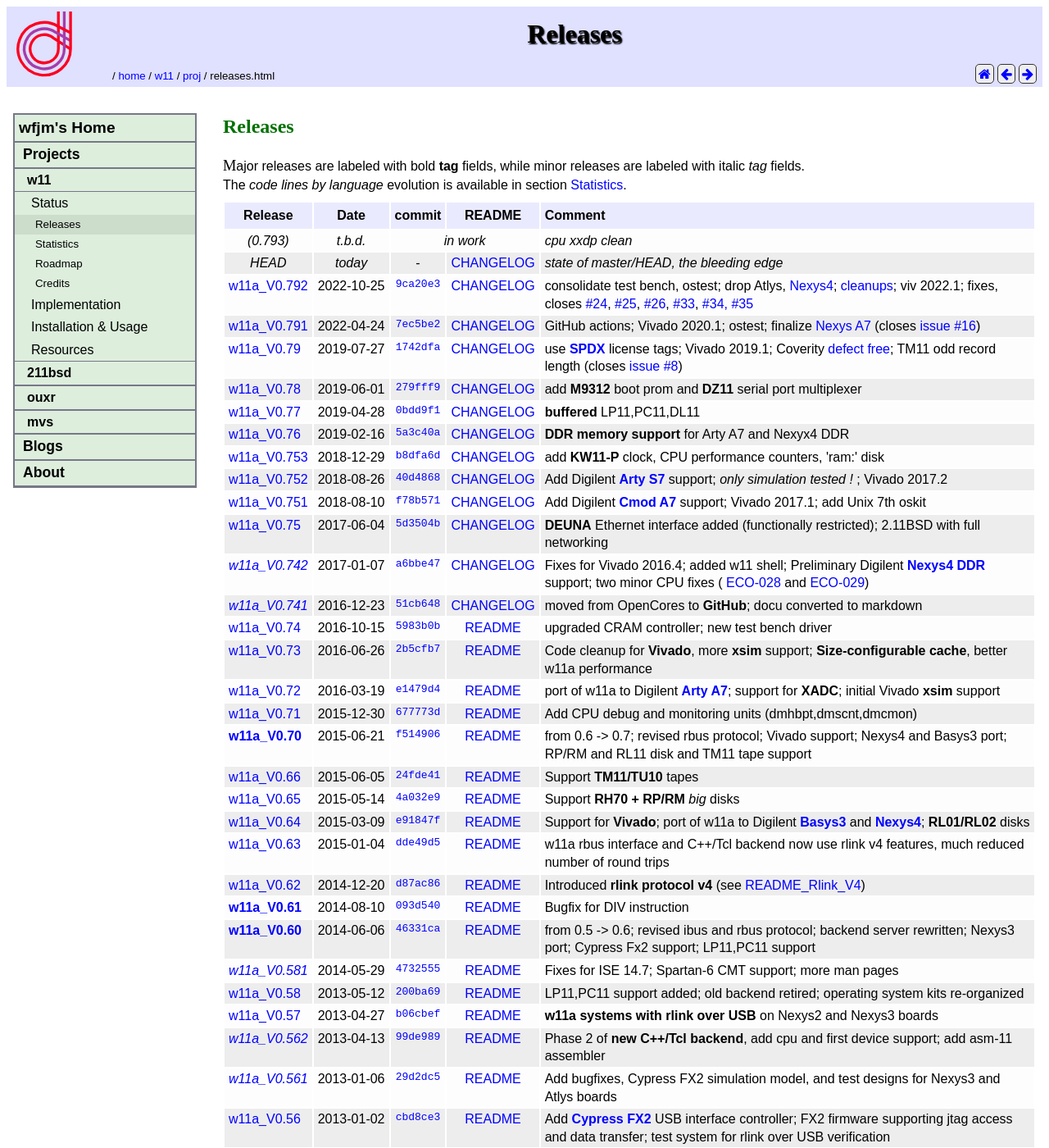
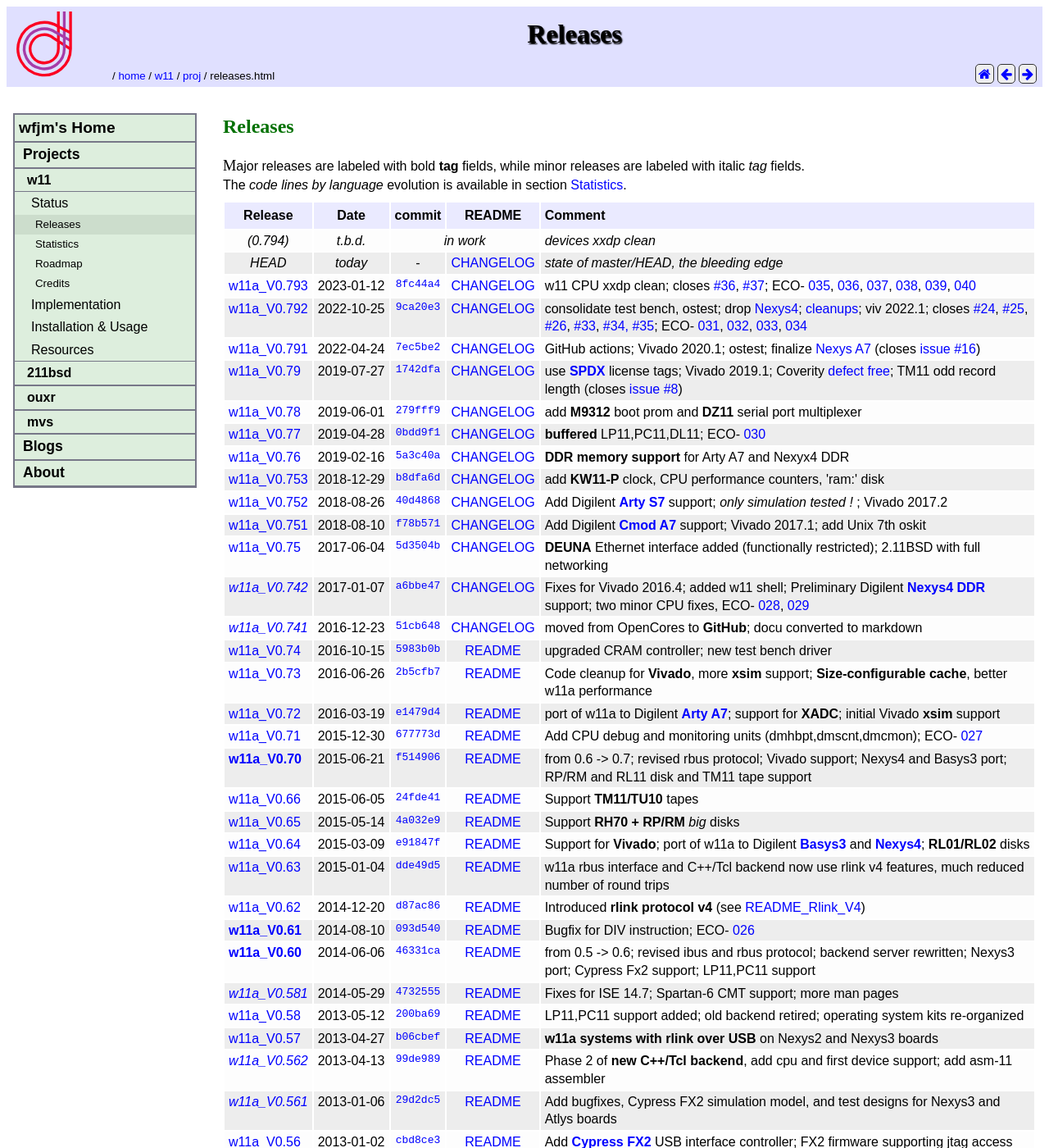
Before and after one commit to wfjm/wfjm.github.io, a Jekyll site: the page built from home/w11/proj/releases.html, in a window 1280 px wide and 1400 px high. Shown: the whole window at 82% size. Built offline with Jekyll 4.4.1, drawn with Linux system fonts in a browser that asks for light colours; some of the changed text lies outside the part shown.

Commit message:
after V0.793

```diff
--- a/home/w11/impl/index.html
+++ b/home/w11/impl/index.html
@@ -2,7 +2,7 @@
 title:  "Features"
 #
 my:
-  changedate: 2022-07-07
+  changedate: 2023-12-04
 ---
 {% capture caption_Fig_F_1 %}
     Fig F-1: A KB11-C processor without FPP and one Massbus interface,
--- a/home/w11/proj/releases.html
+++ b/home/w11/proj/releases.html
@@ -2,7 +2,7 @@
 title: "Releases"
 #
 my:
-  changedate: 2022-10-25
+  changedate: 2023-01-12
 #
   future:
 #  - tag: 0.84
@@ -29,26 +29,45 @@ my:
 #    dat: t.b.d.
 #    com: planned
 #    txt: 'DEUNA buffer chaining; oskit update; ouxr update'
-  - tag: 0.793
+  - tag: 0.794
     dat: t.b.d.
     com: in work
-    txt: 'cpu xxdp clean'
+    txt: 'devices xxdp clean'
 #
   releases:
+  - tag: w11a_V0.793
+    dat: 2023-01-12
+    typ: no
+    com: 8fc44a4e4ba5b156e62f37b30d106c51e951ba91
+    txt: 'w11 CPU xxdp clean; closes
+         <a href="https://github.com/wfjm/w11/issues/36">#36</a>,
+         <a href="https://github.com/wfjm/w11/issues/37">#37</a>; ECO-
+         <a href="https://github.com/wfjm/w11/blob/master/doc/ECO-035-stklim-tbit-fixes.md">035</a>,
+         <a href="https://github.com/wfjm/w11/blob/master/doc/ECO-036-vpush_abort_ps.md">036</a>,
+         <a href="https://github.com/wfjm/w11/blob/master/doc/ECO-037-mmu-instruction_complete.md">037</a>,
+         <a href="https://github.com/wfjm/w11/blob/master/doc/ECO-038-MMU_trap_on_IB_access.md">038</a>,
+         <a href="https://github.com/wfjm/w11/blob/master/doc/ECO-039-cc_and_aborts.md">039</a>,
+         <a href="https://github.com/wfjm/w11/blob/master/doc/ECO-040-cpuerr_rsv.md">040</a>'
+    fil: doc/CHANGELOG.md
+    nam: CHANGELOG
   - tag: w11a_V0.792
     dat: 2022-10-25
     typ: no
     com: 9ca20e39ac96198040c792a1e263f021873fa7ab
-    txt: 'consolidate test bench, ostest; drop Atlys,
+    txt: 'consolidate test bench, ostest; drop
          <a href="https://wfjm.github.io/blogs/w11/2019-07-27-nexys4-obituary.html">Nexys4</a>;
          <a href="https://wfjm.github.io/blogs/w11/2022-08-18-on-segments-and-pages.html">cleanups</a>;
-         viv 2022.1; fixes, closes
+         viv 2022.1; closes
          <a href="https://github.com/wfjm/w11/issues/24">#24</a>,
          <a href="https://github.com/wfjm/w11/issues/25">#25</a>,
          <a href="https://github.com/wfjm/w11/issues/26">#26</a>,
          <a href="https://github.com/wfjm/w11/issues/33">#33</a>,
          <a href="https://github.com/wfjm/w11/issues/34">#34,
-         <a href="https://github.com/wfjm/w11/issues/35">#35</a>'
+         <a href="https://github.com/wfjm/w11/issues/35">#35</a>; ECO-
+         <a href="https://github.com/wfjm/w11/blob/master/doc/ECO-031-PSW_protection.md">031</a>,
+         <a href="https://github.com/wfjm/w11/blob/master/doc/ECO-032-MMR1_fix.md">032</a>,
+         <a href="https://github.com/wfjm/w11/blob/master/doc/ECO-033-MMU_AFC-1_PDR-A.md">033</a>,
+         <a href="https://github.com/wfjm/w11/blob/master/doc/ECO-034-MMU_d-space-pc.md">034</a>'
     fil: doc/CHANGELOG.md
     nam: CHANGELOG
   - tag: w11a_V0.791
@@ -88,7 +107,8 @@ my:
     com: 0bdd9f10dd1e6aa3bcef93adca863191b7f13cec
     fil: doc/CHANGELOG.md
     nam: CHANGELOG
-    txt: <b>buffered</b> LP11,PC11,DL11
+    txt: '<b>buffered</b> LP11,PC11,DL11; ECO-
+         <a href="https://github.com/wfjm/w11/blob/master/doc/ECO-030-EI_ACK-misroute.md">030</a>'
 
   - tag: w11a_V0.76
     dat: 2019-02-16
@@ -141,10 +161,9 @@ my:
     txt: Fixes for Vivado 2016.4; added w11 shell;
          Preliminary Digilent
          <a href="/home/w11/inst/boards.html#digi_nexys4d"><b>Nexys4 DDR</b></a>
-         support; two minor CPU fixes (
-         <a href="https://github.com/wfjm/w11/blob/master/doc/ECO-028-ps_init.md">ECO-028</a>
-         and
-         <a href="https://github.com/wfjm/w11/blob/master/doc/ECO-029-cpuerr_creset.md">ECO-029</a>)
+         support; two minor CPU fixes, ECO-
+         <a href="https://github.com/wfjm/w11/blob/master/doc/ECO-028-ps_init.md">028</a>,
+         <a href="https://github.com/wfjm/w11/blob/master/doc/ECO-029-cpuerr_creset.md">029</a>
 
   - tag: w11a_V0.741
     dat: 2016-12-23
@@ -188,7 +207,8 @@ my:
     com: 677773d123639fb541a925e8e6037b59941aeead
     fil: doc/README.txt
     nam: README
-    txt: Add CPU debug and monitoring units (dmhbpt,dmscnt,dmcmon)
+    txt: 'Add CPU debug and monitoring units (dmhbpt,dmscnt,dmcmon); ECO-
+         <a href="https://github.com/wfjm/w11/blob/master/doc/ECO-027-trap_mmu.md">027</a>'
 
   - tag: w11a_V0.70
     dat: 2015-06-21
@@ -251,7 +271,8 @@ my:
     com: 093d540121313d81c2acaf47093bb5d707b5b68f
     fil: doc/README.txt
     nam: README
-    txt: Bugfix for DIV instruction
+    txt: 'Bugfix for DIV instruction; ECO-
+         <a href="https://github.com/wfjm/w11/blob/master/doc/ECO-026-div.md">026</a>'
 
   - tag: w11a_V0.60
     dat: 2014-06-06
```
Also changed, not shown: other parts of home/w11/impl/index.html (+1 -1 lines), home/w11/proj/statistics.html (+8 -1 lines).
